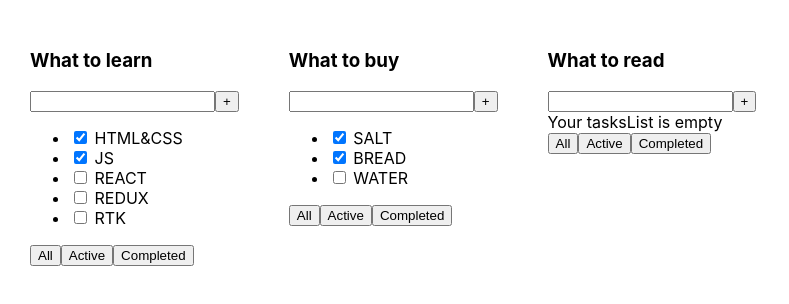
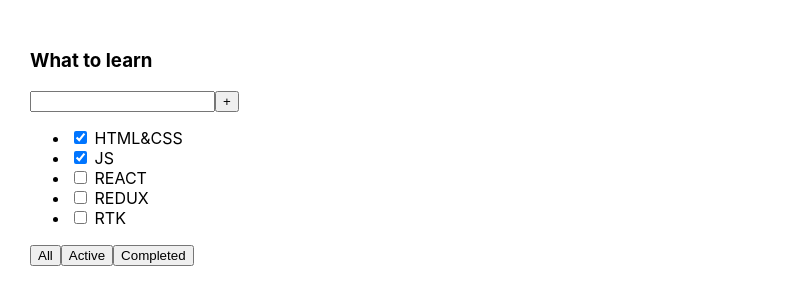
Before and after one commit to igor-minaev/todolist, a React (Vite) app: page / in a window 1280 px wide. Shown: the top 304 px of the page, without its empty margins (0-789 px from the left). Built offline with nearby package versions, Linux system fonts and the light colour scheme.

Commit message:
start todolist lesson 2

```diff
--- a/src/App.tsx
+++ b/src/App.tsx
@@ -1,31 +1,23 @@
 import './App.css'
 import {TaskType, Todolist} from "./Todolist.tsx";
+import {useState} from "react";
 
 function App() {
     // data
-    const todolistTitle_1 = "What to learn"
-    const todolistTitle_2 = "What to buy"
-    const todolistTitle_3 = "What to read"
+    const todolistTitle = "What to learn"
 
-    const tasks_1: TaskType[] = [
+    const [tasks, setTasks] = useState<TaskType[]>([
         {id: 1, title: "HTML&CSS", isDone: true},
         {id: 2, title: "JS", isDone: true},
         {id: 3, title: "REACT", isDone: false},
         {id: 10, title: "REDUX", isDone: false},
         {id: 11, title: "RTK", isDone: false},
-    ]
-    const tasks_2: TaskType[] = [
-        {id: 4, title: "SALT", isDone: true},
-        {id: 5, title: "BREAD", isDone: true},
-        {id: 6, title: "WATER", isDone: false}
-    ]
+    ])
 
 
     return (
         <div className="app">
-            <Todolist title={todolistTitle_1} tasks={tasks_1}/>
-            {Todolist({title:todolistTitle_2, tasks:tasks_2})}
-            <Todolist title={todolistTitle_3} tasks={[]}/>
+            <Todolist title={todolistTitle} tasks={tasks}/>
         </div>
     )
 }
```
